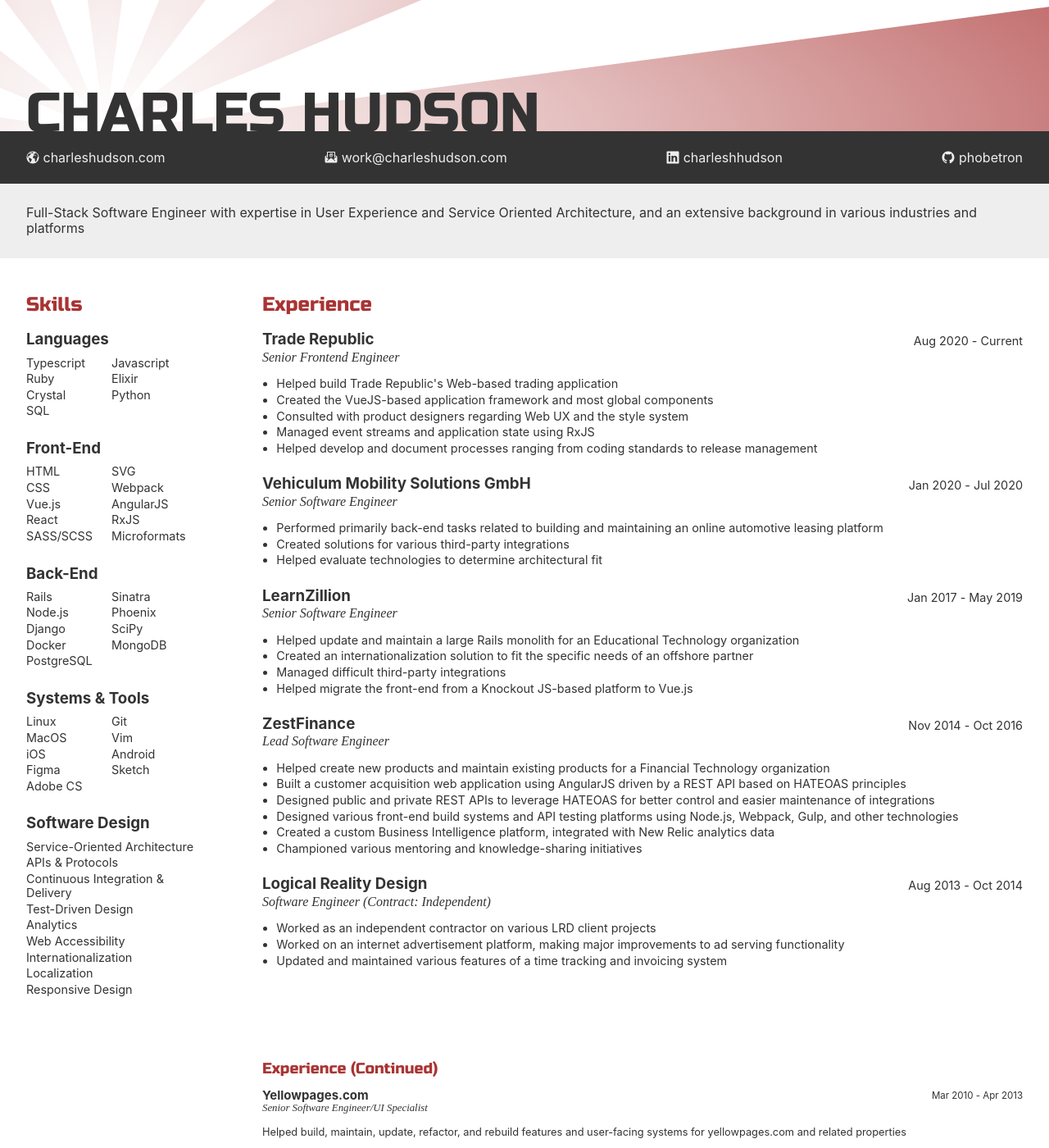
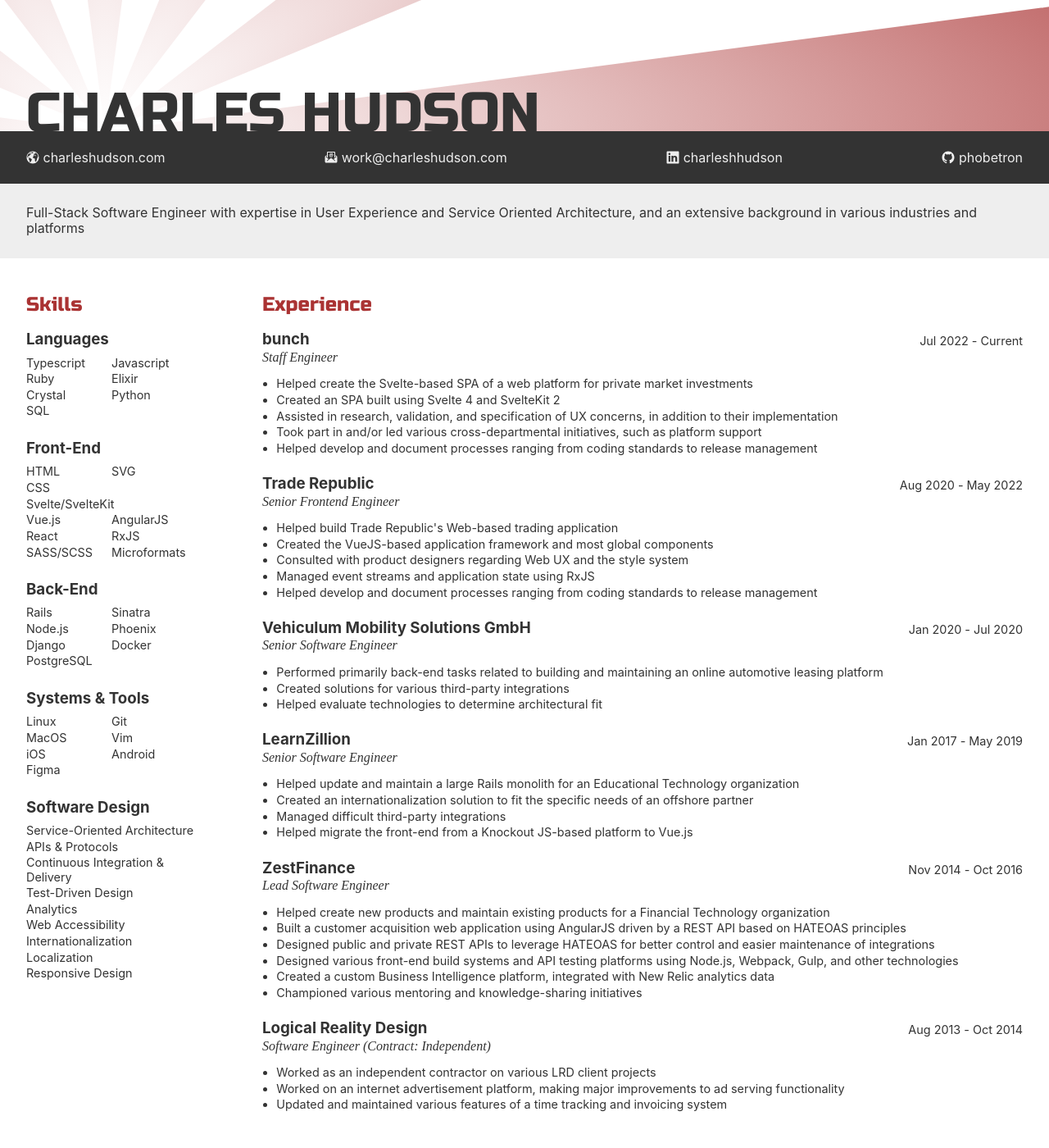
Before and after one commit to phobetron/phobetron.github.io, a Jekyll site: the page built from resume.html, in a window 1280 px wide and 1400 px high. Shown: the whole window at 82% size. Built offline with Jekyll 4.4.1, drawn with Linux system fonts in a browser that asks for light colours.

Commit message:
So, this thing is over 3 years old and will no longer run, but at least I can update the JSON file.

```diff
--- a/_data/resume.json
+++ b/_data/resume.json
@@ -34,7 +34,7 @@
     },
     {
       "language": "German",
-      "fluency": "Working knowledge"
+      "fluency": "Working knowledge (A1)"
     }
   ],
   "skills": [
@@ -56,7 +56,7 @@
         "HTML",
         "SVG",
         "CSS",
-        "Webpack",
+        "Svelte/SvelteKit",
         "Vue.js",
         "AngularJS",
         "React",
@@ -73,9 +73,7 @@
         "Node.js",
         "Phoenix",
         "Django",
-        "SciPy",
         "Docker",
-        "MongoDB",
         "PostgreSQL"
       ]
     },
@@ -88,9 +86,7 @@
         "Vim",
         "iOS",
         "Android",
-        "Figma",
-        "Sketch",
-        "Adobe CS"
+        "Figma"
       ]
     },
     {
@@ -110,11 +106,25 @@
   ],
   "work": [
     {
+      "company": "bunch",
+      "position": "Staff Engineer",
+      "website": "https://bunch.capital",
+      "startDate": "2022-07-01",
+      "endDate": "Current",
+      "summary": "Helped create the Svelte-based SPA of a web platform for private market investments",
+      "highlights": [
+        "Created an SPA built using Svelte 4 and SvelteKit 2",
+        "Assisted in research, validation, and specification of UX concerns, in addition to their implementation",
+        "Took part in and/or led various cross-departmental initiatives, such as platform support",
+        "Helped develop and document processes ranging from coding standards to release management"
+      ]
+    },
+    {
       "company": "Trade Republic",
       "position": "Senior Frontend Engineer",
       "website": "https://traderepublic.com",
       "startDate": "2020-08-01",
-      "endDate": "Current",
+      "endDate": "2022-05-31",
       "summary": "Helped build Trade Republic's Web-based trading application",
       "highlights": [
         "Created the VueJS-based application framework and most global components",
```
